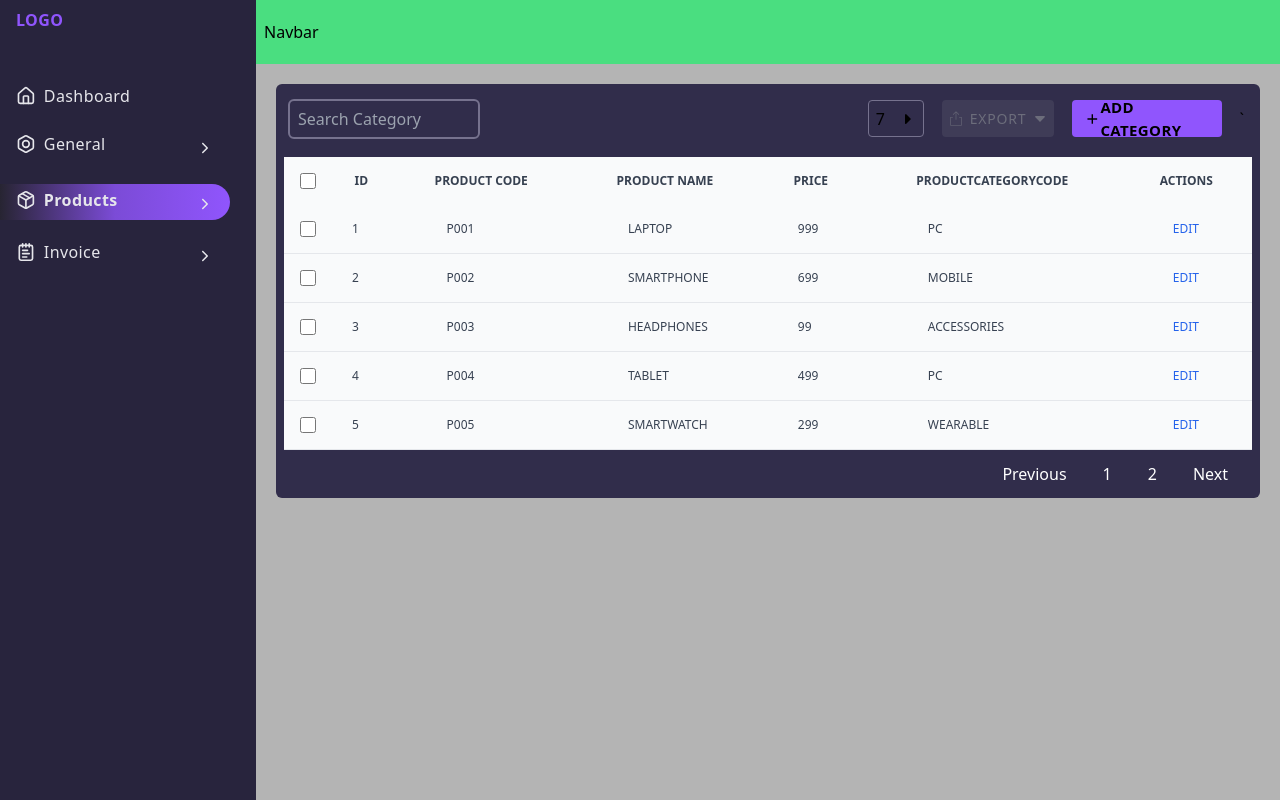
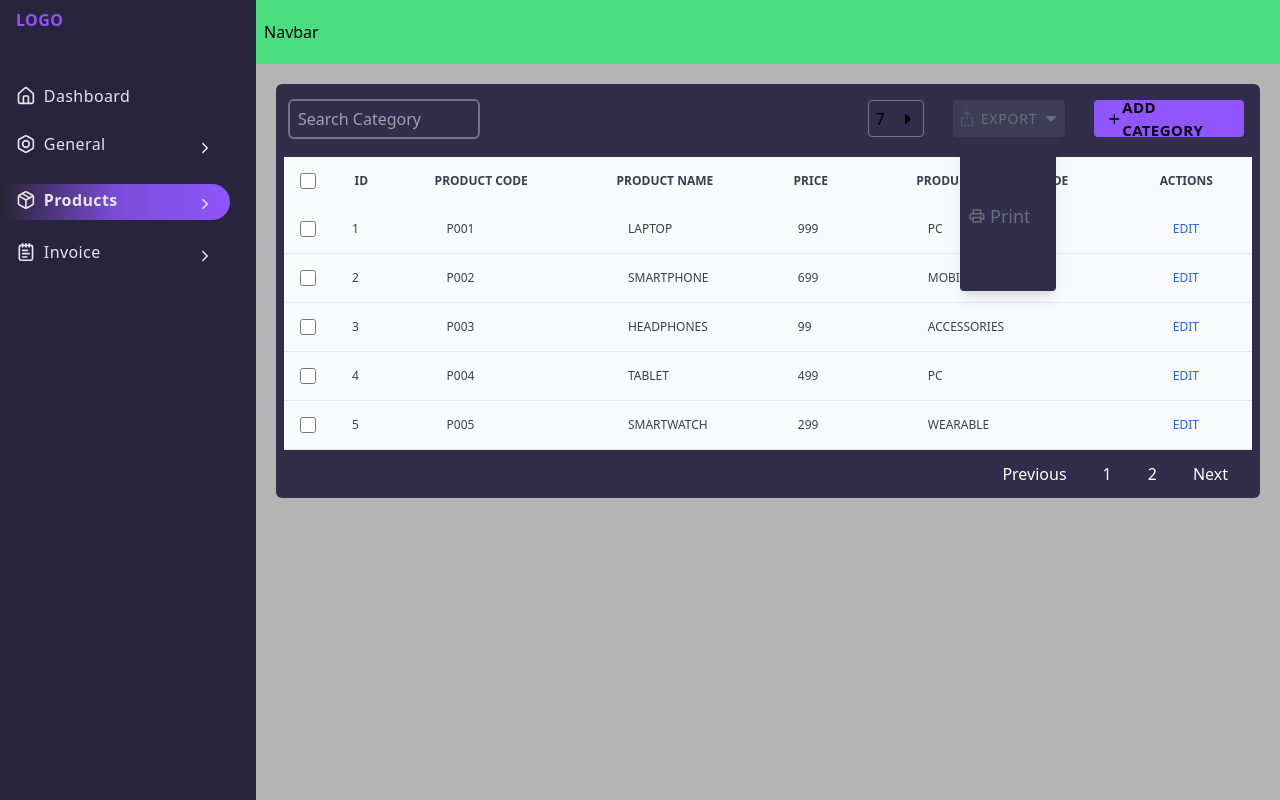
Before and after one commit to one-project-one-month/pos_frontend_react, a React (Vite) app: page /products in a window 1280 px wide. Both pictures are taken after a click on the element "EXPORT". Built offline with nearby package versions, Linux system fonts and the light colour scheme.

Commit message:
product commit

```diff
--- a/src/Pages/Product/PrintTable.jsx
+++ b/src/Pages/Product/PrintTable.jsx
@@ -1,8 +1,11 @@
 import React from 'react';
 import { useSelector } from 'react-redux';
+import {productList } from "../../redux/ProductsService/authSlice";
 
 const ProductTable = () => {
-  const { productList } = useSelector((state) => state.productSlice); // product data in your Redux state
+
+
+  const { productList } = useSelector((state) => state.productSlice);
 
   return (
     <div className="flex w-full justify-between items-center">
--- a/src/Pages/Product/Product.jsx
+++ b/src/Pages/Product/Product.jsx
@@ -1,8 +1,10 @@
-import React, { useEffect, useState } from 'react';
+import React, { useState } from 'react';
 import { useDispatch, useSelector } from 'react-redux';
 import { setProductList } from '../../redux/ProductsService/authSlice';
 import Pagination from "./Pagination";
 import productDb from "../../db/db.json";
+import { useQuery } from 'react-query';
+import { useNavigate } from "react-router-dom";
 
 //Animate
 import {
@@ -10,7 +12,6 @@ import {
   exportSettingOn,
   pageOn,
   setPageNum,
-
 } from "../../redux/ProductsService/animateSlice";
 
 //icons
@@ -21,39 +22,47 @@ import { MdOutlineLocalPrintshop } from "react-icons/md";
 
 const Product = () => {
   const { products } = productDb;
-  const { addCatForm, page, exportSet, addCat, pageNum } = useSelector(state => state.animateSlice); // Corrected to state.animateSlice
+  const { addCatForm, page, exportSet, pageNum } = useSelector(state => state.animateSlice);
   const dispatch = useDispatch();
 
   const pageCount = [7, 10, 20, 50, 70, 100];
+  const navigate = useNavigate();
 
-  const [isLoading, setIsLoading] = useState(false);
+  //fetch data using react useQuery
+  const { isLoading, isError, data } = useQuery('products', async () => {
+    //simulate API call delay
+    await new Promise(resolve => setTimeout(resolve, 1000));
+    return products;
+  });
+
+    {/**in here ,wil be fetch the actual endpoint, now I am using dummy data */}
+
+  // Dispatch the fetched data directly within useQuery
+  if (!isLoading && data) {
+    dispatch(setProductList(data));
+  }
+  if (isError) return <div>Error fetching data</div>;
+
   const [currentPage, setCurrentPage] = useState(1);
   const [productsPerPage] = useState(5);
 
-  useEffect(() => {
-    const fetchData = async () => {
-      setIsLoading(true);
-      try {
-        dispatch(setProductList(products));
-        setIsLoading(false);
-      } catch (error) {
-        console.error('Error fetching product list:', error);
-        setIsLoading(false);
-      }
-    };
-
-    fetchData();
-  }, [dispatch, products]);
-
   const paginate = pageNumber => setCurrentPage(pageNumber);
 
-  // Calculate the index of the first and last products to display
+  //pagination
   const indexOfLastProduct = currentPage * productsPerPage;
   const indexOfFirstProduct = indexOfLastProduct - productsPerPage;
-  // Slice the products array to get the products for the current page
   const currentProducts = products.slice(indexOfFirstProduct, indexOfLastProduct);
 
+
+  const PrintTable = () => {
+    dispatch(exportSettingOn({ exportSet: !exportSet }));
+
+    navigate("/printtable");
+};
+
+
   return (
+
     <div className='flex flex-col gap-3 right-10 w-full top-[50px] h-auto justify-between items-start p-2 rounded-md bg-[#312d4b]'>
 
       <div className="   flex justify-between items-center w-full h-auto p-1 ">
@@ -153,10 +162,29 @@ const Product = () => {
               );
             })}
           </div>
-        `
+          {/* Export  */}
+          <div
+            style={{
+              visibility:
+                exportSet === true ? "visible" : "collapse",
+            }}
+            className="  flex flex-col justify-center items-center gap-3 absolute shadow-lg w-[25%] h-[150px] rounded bg-[#312d4b]  left-[25%] top-[100%] "
+          >
+            <div className=" cursor-pointer gap-1 w-full justify-start items-center flex p-2 rounded text-[#6c6d7b] ">
+              <MdOutlineLocalPrintshop className=" text-lg " />
+              <p
+                onClick={PrintTable}
+                className=" cursor-pointer text-lg "
+              >
+                Print
+              </p>
+              {/* Hidden printable content */}
+            </div>
+          </div>
+
         </div>
       </div>
-                {/**Table */}
+      {/**Table */}
       <div className="flex w-[100%] justify-between items-center">
         <div id="catListTable" className="w-[100%] text-sm text-gray-500">
           <table className=" w-[100%] text-xs text-gray-700 uppercase bg-gray-50 dark:bg-gray-700 dark:text-gray-400">
```
